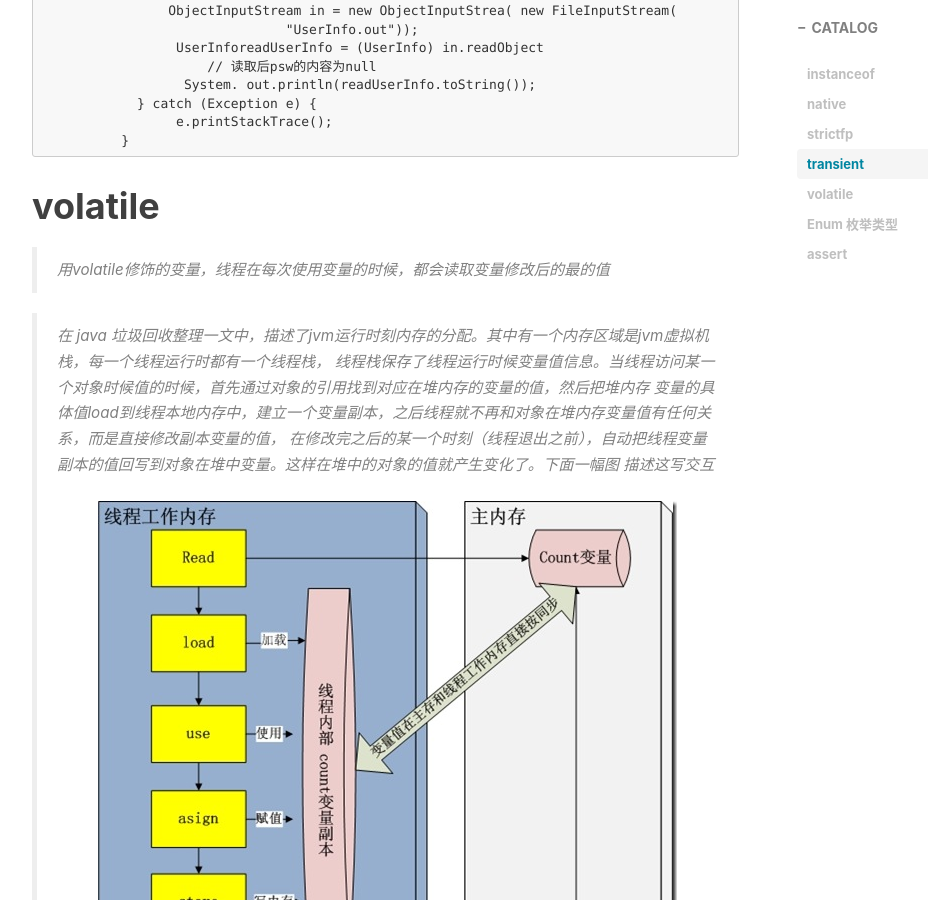
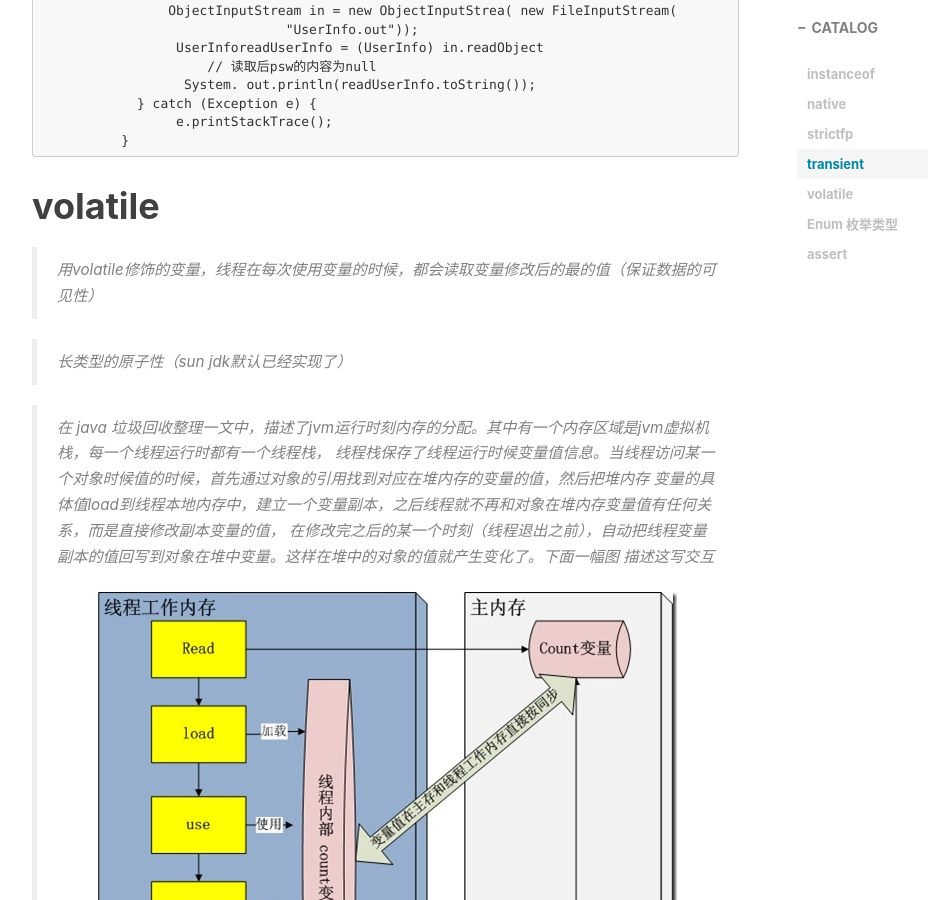
Before and after one commit to a839606145/a839606145.github.io, a Jekyll site: the page built from _posts/2017-06-15-Javakeyword-mywork.markdown, in a window 1280 px wide and 900 px high, scrolled down 2237 px. Shown: the whole window, without its empty margins (233-1161 px from the left). Built offline with Jekyll 4.4.1, drawn with Linux system fonts in a browser that asks for light colours; nearby versions of some CDN libraries; comment, search, counter and statistics services are not loaded.

Commit message:
Update 2017-06-15-Javakeyword-mywork.markdown

```diff
--- a/_posts/2017-06-15-Javakeyword-mywork.markdown
+++ b/_posts/2017-06-15-Javakeyword-mywork.markdown
@@ -75,7 +75,11 @@ strictfp来声明一个 类、接口或者方法时，那么所声明的范围
 # volatile
 
 >
-用volatile修饰的变量，线程在每次使用变量的时候，都会读取变量修改后的最的值
+用volatile修饰的变量，线程在每次使用变量的时候，都会读取变量修改后的最的值（保证数据的可见性）
+
+>
+ 长类型的原子性（sun jdk默认已经实现了）
+
 
 >
 在 java 垃圾回收整理一文中，描述了jvm运行时刻内存的分配。其中有一个内存区域是jvm虚拟机栈，每一个线程运行时都有一个线程栈，
```
